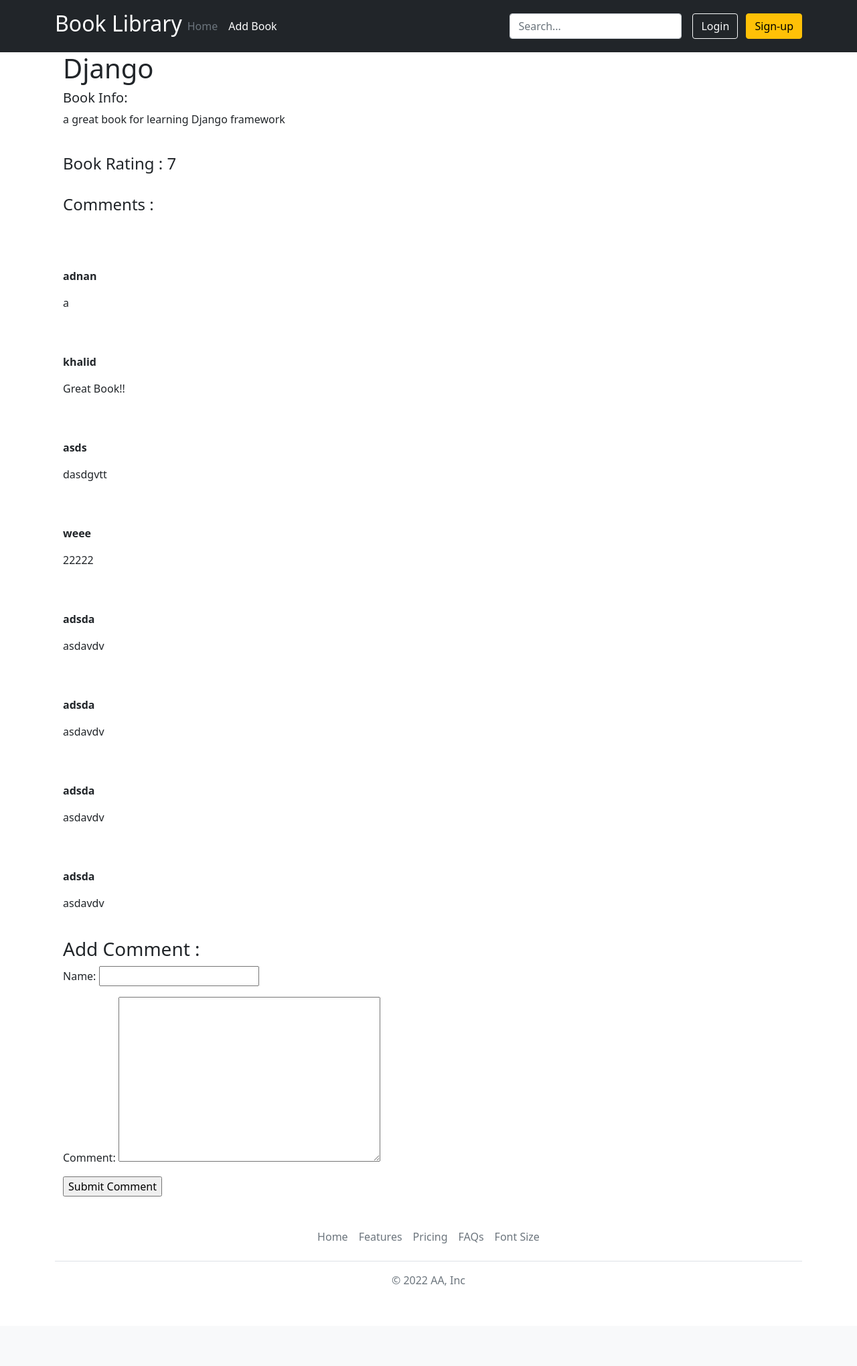
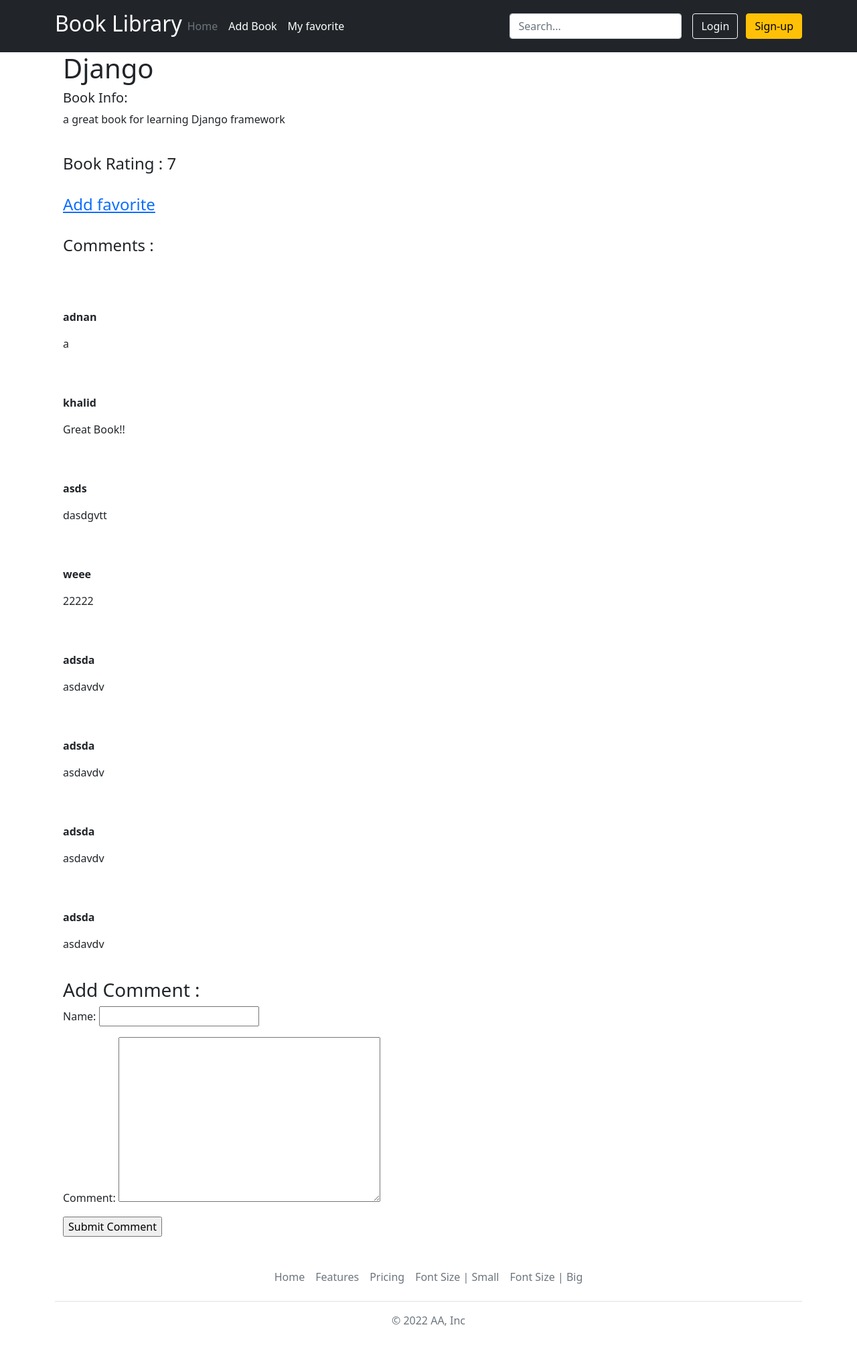
Before and after one commit to TUWAIQ-PYTHON-4/DJANGO_COOKIES_SESSIONS, a Django app: page /detail/1 in a window 1280 px wide. Shown: the whole page at 67% size. Before the commit the page ends 1919 px from the top, so only its background shows below. Run offline with Django 4.2, Linux system fonts and the light colour scheme; data comes from the database, SQL or seed files in the repository; both versions use the stored data as it was after the commit.

Commit message:
solved Cookies and session

```diff
--- a/Books/BooksApp/templates/base.html
+++ b/Books/BooksApp/templates/base.html
@@ -1,6 +1,6 @@
 {% load static %}
 <!doctype html>
-<html lang="en" class="{% if font_size %} fs-1 {% endif %}">
+<html lang="en" class="{% if 'fontsize' in request.COOKIES and request.COOKIES.fontsize == 'Big' %} fs-1 {% endif %}">
   <head>
     <!-- Required meta tags -->
     <meta charset="utf-8">
@@ -21,6 +21,7 @@
           <ul class="nav col-12 col-lg-auto me-lg-auto mb-2 justify-content-center mb-md-0">
             <li><a href="{% url 'index' %}" class="nav-link px-2 text-secondary">Home</a></li>
             <li><a href="{% url 'add_book' %}" class="nav-link px-2 text-white">Add Book</a></li>
+            <li><a href="?favorites " class="nav-link px-2 text-white">My favorite</a></li>
             <!--li><a href="#" class="nav-link px-2 text-white">Pricing</a></li>
             <li><a href="#" class="nav-link px-2 text-white">FAQs</a></li>
             <li><a href="#" class="nav-link px-2 text-white">About</a></li-->
@@ -62,8 +63,8 @@
             <li class="nav-item"><a href="#" class="nav-link px-2 text-muted">Home</a></li>
             <li class="nav-item"><a href="#" class="nav-link px-2 text-muted">Features</a></li>
             <li class="nav-item"><a href="#" class="nav-link px-2 text-muted">Pricing</a></li>
-            <li class="nav-item"><a href="#" class="nav-link px-2 text-muted">FAQs</a></li>
-            <li class="nav-item"><a href="?fontsize=true" class="nav-link px-2 text-muted">Font Size</a></li>
+            <li class="nav-item"><a href="?font_size=Small" class="nav-link px-2 text-muted">Font Size | Small</a></li>
+            <li class="nav-item"><a href="?font_size=Big" class="nav-link px-2 text-muted">Font Size | Big</a></li>
           </ul>
           <p class="text-center text-muted">© 2022 AA, Inc</p>
         </footer>
--- a/Books/BooksApp/templates/book_detail.html
+++ b/Books/BooksApp/templates/book_detail.html
@@ -13,9 +13,11 @@
 <br>
 <h4>Book Rating : {{ book.rating }}</h4>
 <br>
+<h4><a href="{% url 'add_favorite' book.id %}">Add favorite</a></h4>
+<br>
 <h4>Comments : </h4>
 <br>
-{% for comment in  book.review_set.all %}
+{% for comment in book.review_set.all %}
 
 <br>
 <br>
--- a/Books/BooksApp/urls.py
+++ b/Books/BooksApp/urls.py
@@ -8,4 +8,5 @@ urlpatterns = [
     path("", views.index, name="index"),
     path('add/', views.add_book, name="add_book"),
     path('detail/<book_id>', views.book_detail, name="book_detail"),
+    path('add_favorite/<book_id>', views.add_favorite, name="add_favorite"),
 ]
--- a/Books/BooksApp/views.py
+++ b/Books/BooksApp/views.py
@@ -3,22 +3,30 @@ from .models import Books,Review
 from .forms import BookModelForm,ReviewForm
 
 def index(request):
-    books_list = Books.objects.all()
+
+    if 'favorites' in request.GET:
+        favs_book = request.session.get("favorites", [])
+        books_list = Books.objects.filter(id__in = favs_book)
+    else:
+        books_list = Books.objects.all()
+
+
     context = {'books': books_list,'display':True, 'font_size':False}
     response = render(request, 'index.html', context)
 
-    #adding a session
-    #fav_books = request.session["fav_books"]
-    #fav_books = [books_list.get]
+    #Cookies
+    if 'font_size' in request.GET:
+        response.set_cookie('fontsize', request.GET['font_size'])
 
-    if "fontsize" in request.COOKIES:
-        print("changed to True")
-        context['font_size'] = True
-
-    if "fontsize" in request.GET:
-        response.set_cookie("fontsize", "true")
+    if 'favorites' in request.GET:
+        favs_book = request.session.get("favorites", [])
+        books_list = Books.objects.filter(id__in = favs_book)
+    else:
+        books_list = Books.objects.all()
 
     return response
+
+
 
 
 
@@ -37,9 +45,6 @@ def add_book(request):
 def book_detail(request,book_id):
 
     book = Books.objects.get(pk=book_id)
-    #get the session data or none
-    #session_content = request.session.get("fav_books", None)
-    #print(session_content)
 
     if request.method == "POST":
         review_form = ReviewForm(request.POST)
@@ -51,3 +56,7 @@ def book_detail(request,book_id):
 
     context = {"book": book, "form": ReviewForm()}
     return render(request, 'book_detail.html', context)
+
+def add_favorite(request, book_id):
+    request.session["favorites"] = request.session.get("favorites",[]) + [book_id]
+    return redirect('index')
```
Also changed, not shown: Books/db.sqlite3.
